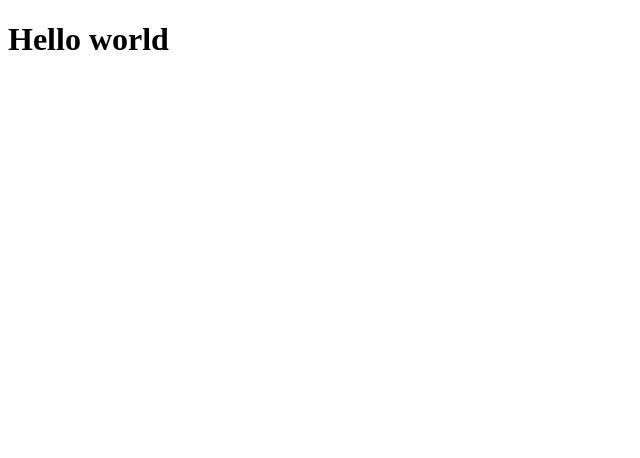
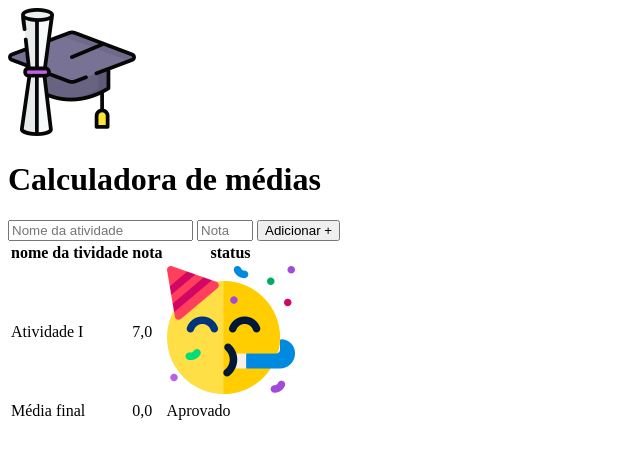
Before and after one commit to gabedossa/Calculadora_Media, a plain HTML site: page index.html in a window 1280 px wide. Shown: the whole page, without its empty margins (0-640 px from the left). Drawn offline with Linux system fonts and the light colour scheme.

Commit message:
alterando as imagens

```diff
--- a/index.html
+++ b/index.html
@@ -3,11 +3,48 @@
 <head>
     <meta charset="UTF-8">
     <meta name="viewport" content="width=device-width, initial-scale=1.0">
-    <title>Calculadora de media</title>
+    <title>Calculadora de medias </title>
     <link rel="stylesheet" href="./style.css">
 </head>
 <body>
-    <h1>Hello world</h1>
+    <header>
+        <img src="./img/Logo.png" alt="bloco de anotações">
+        <h1>Calculadora de médias</h1>
+    </header>
+    <form action="">
+        <input type="text" placeholder="Nome da atividade" required>
+        <input type="number" placeholder="Nota" min="0" max="10" required>
+        <button type="submit"> Adicionar + </button>
+    </form>
+    <table>
+        <thead>
+            <tr>
+                <th>
+                    nome da tividade
+                </th>
+                <th>
+                    nota
+                </th>
+                <th>
+                    status
+                </th>
+            </tr>
+        </thead>
+        <tbody>
+            <tr>
+                <td>Atividade I</td>
+                <td>7,0</td>
+                <td><img src="./img/Aprovado.png" alt="aprovado"></td>
+            </tr>
+        </tbody>
+        <tfoot>
+            <tr>
+                <td>Média final</td>
+                <td>0,0</td>
+                <td>Aprovado</td>
+            </tr>
+        </tfoot>
+    </table>
     <script src="./script.js"></script>
 </body>
 </html>
```
Also changed, not shown: img/aprovado.png (added), img/logo.png (added), img/reprovado.png (added).
